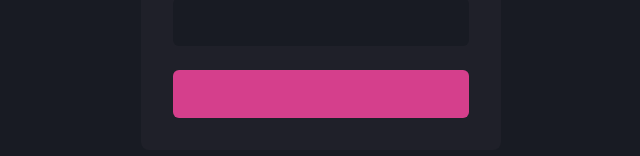
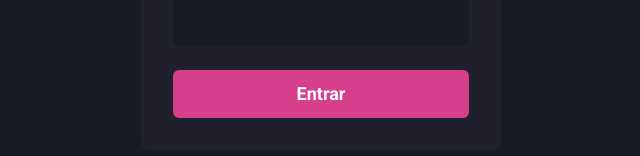
Before and after one commit to ramonseugling/dash-go, a Next.js app: page / in a window 1280 px wide. Shown: the part 406-562 px from the top of the page, without its empty margins (319-959 px from the left). Built offline with nearby package versions, Linux system fonts and the light colour scheme.

Commit message:
React hook form added to handle with sign in form

```diff
--- a/package.json
+++ b/package.json
@@ -18,6 +18,7 @@
     "react": "18.1.0",
     "react-apexcharts": "^1.4.0",
     "react-dom": "18.1.0",
+    "react-hook-form": "^7.31.3",
     "react-icons": "^4.3.1"
   },
   "devDependencies": {
--- a/src/components/Form/Input.tsx
+++ b/src/components/Form/Input.tsx
@@ -1,3 +1,4 @@
+import { forwardRef, ForwardRefRenderFunction } from "react";
 import {
   FormControl,
   FormLabel,
@@ -10,7 +11,10 @@ interface InputProps extends ChakraInputProps {
   label?: string;
 }
 
-export function Input({ name, label, ...rest }: InputProps) {
+const InputBase: ForwardRefRenderFunction<HTMLInputElement, InputProps> = (
+  { name, label, ...rest },
+  ref
+) => {
   return (
     <FormControl>
       {!!label && <FormLabel htmlFor={name}>{label}</FormLabel>}
@@ -23,8 +27,11 @@ export function Input({ name, label, ...rest }: InputProps) {
         variant="filled"
         _hover={{ bgColor: "gray.900" }}
         size="lg"
+        ref={ref}
         {...rest}
       />
     </FormControl>
   );
-}
+};
+
+export const Input = forwardRef(InputBase);
--- a/src/pages/index.tsx
+++ b/src/pages/index.tsx
@@ -1,7 +1,19 @@
 import { Button, Flex, Stack } from "@chakra-ui/react";
+import { SubmitHandler, useForm } from "react-hook-form";
 import { Input } from "../components/Form/Input";
 
+type SignInFormData = {
+  email: string;
+  password: string;
+};
+
 export default function SignIn() {
+  const { register, handleSubmit, formState } = useForm();
+
+  const handleSignIn: SubmitHandler<SignInFormData> = async (values) => {
+    await new Promise((resolve) => setTimeout(resolve, 2000));
+  };
+
   return (
     <Flex w="100vw" h="100vh" align="center" justify="center">
       <Flex
@@ -12,13 +24,32 @@ export default function SignIn() {
         p="8"
         borderRadius={8}
         flexDir="column"
+        onSubmit={handleSubmit(handleSignIn)}
       >
         <Stack spacing="4">
-          <Input name="email" type="email" label="E-mail" />
-          <Input name="password" type="password" label="Senha" />
+          <Input
+            name="email"
+            type="email"
+            label="E-mail"
+            {...register("email")}
+          />
+          <Input
+            name="password"
+            type="password"
+            label="Senha"
+            {...register("password")}
+          />
         </Stack>
 
-        <Button type="submit" mt="6" colorScheme="pink" size="lg"></Button>
+        <Button
+          type="submit"
+          mt="6"
+          colorScheme="pink"
+          size="lg"
+          isLoading={formState.isSubmitting}
+        >
+          Entrar
+        </Button>
       </Flex>
     </Flex>
   );
```
Also changed, not shown: 1 other file (tests, documents, lock files or other folders).
